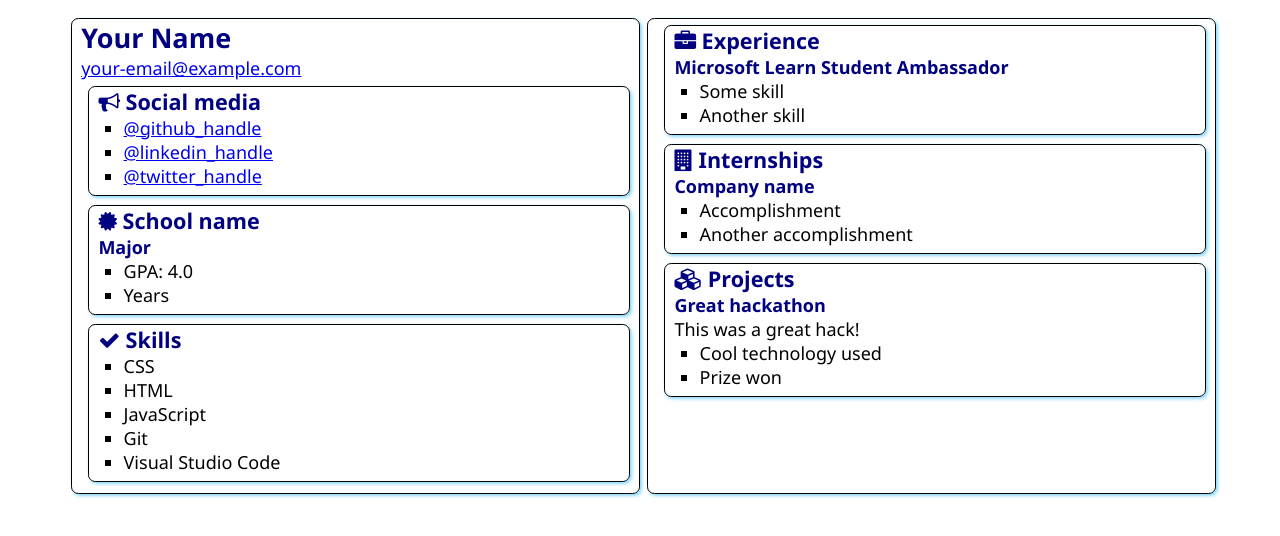
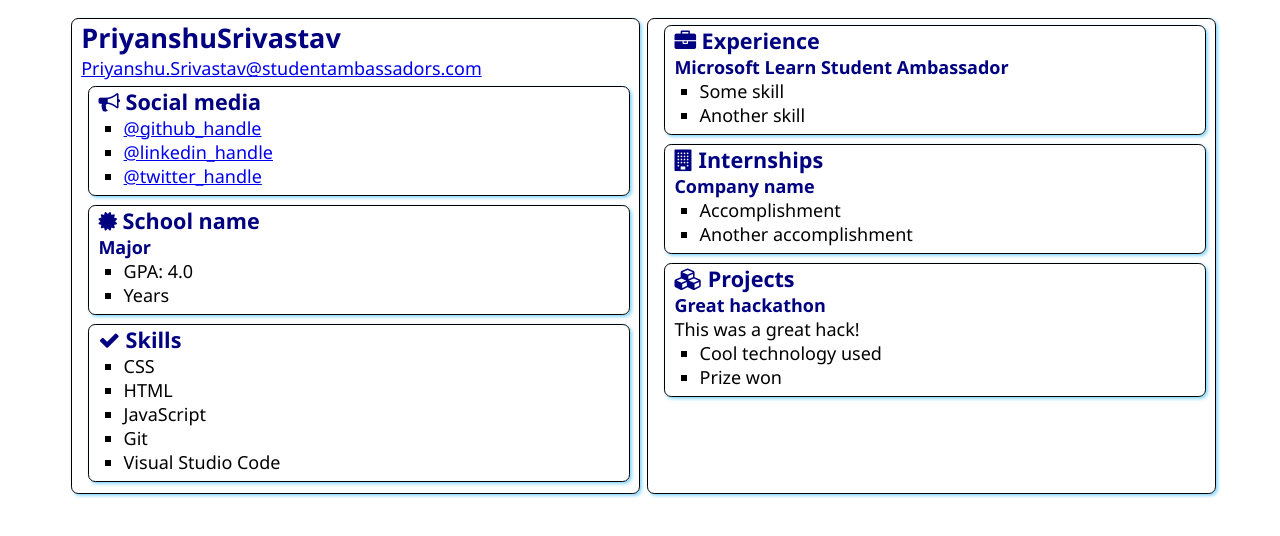
Before and after one commit to priyanshu870/SATechnicalOnboarding, a plain HTML site: page src/index.html in a window 1280 px wide. Drawn offline with Linux system fonts and the light colour scheme.

Commit message:
Added name

```diff
--- a/src/index.html
+++ b/src/index.html
@@ -12,8 +12,8 @@
 <body>
     <main>
         <article class="box">
-            <h1>Your Name</h1>
-            <div><a href="mailto:your.email@example.com">your-email@example.com</a></div>
+            <h1>PriyanshuSrivastav</h1>
+            <div><a href="mailto:Priyanshu.Srivastav@studentambassadors.com">Priyanshu.Srivastav@studentambassadors.com</a></div>
 
             <section class="box">
                 <h2>
```
